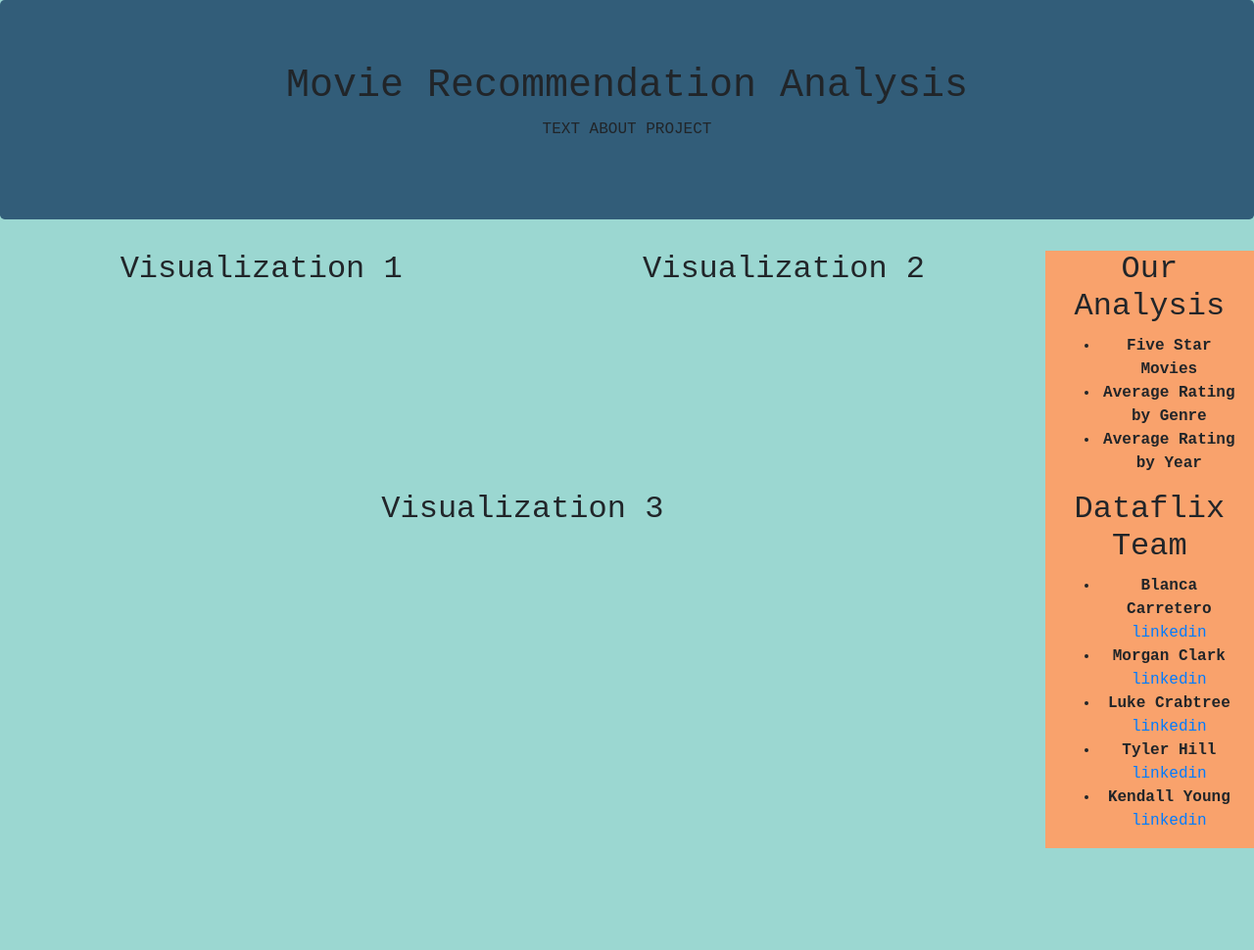
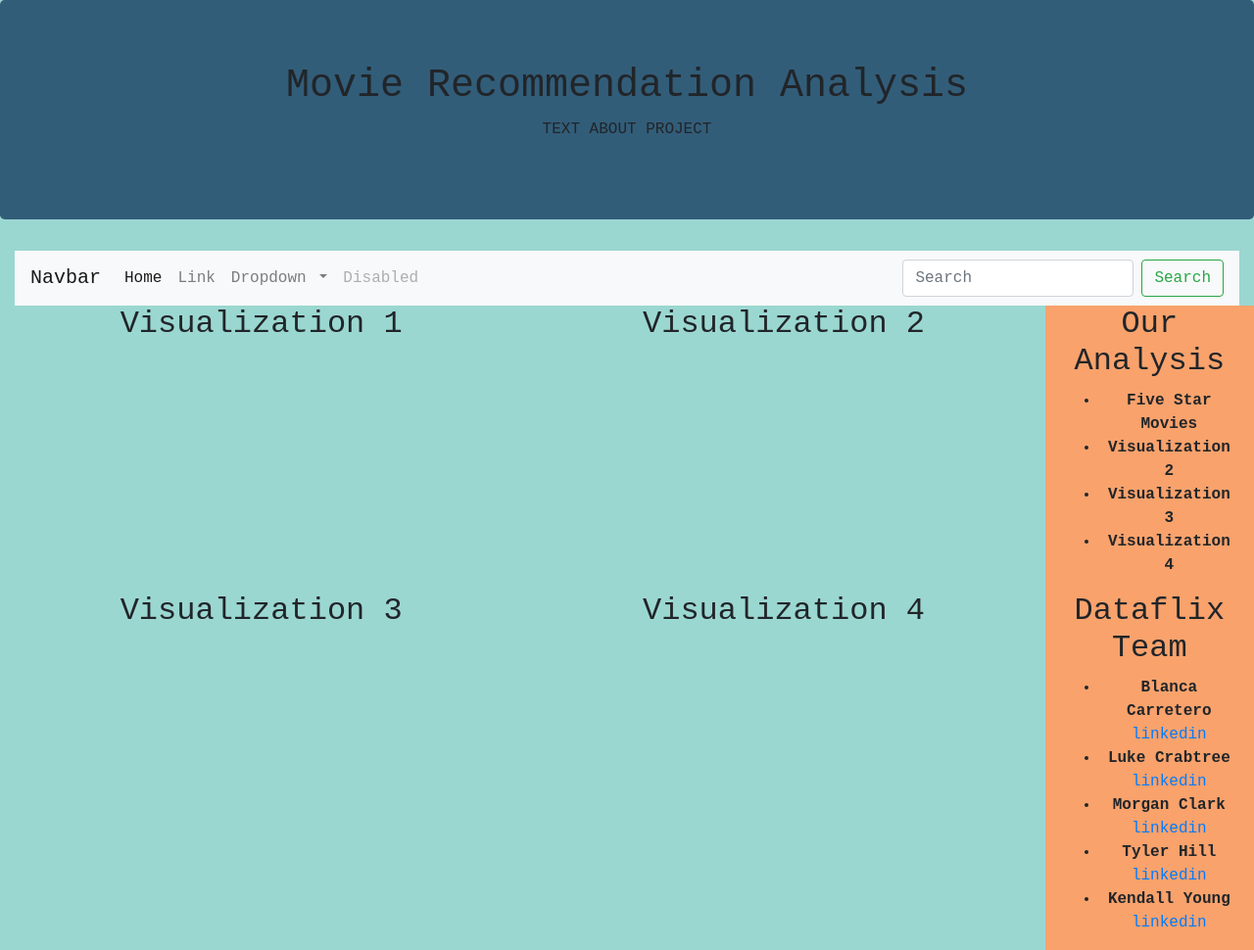
Before and after one commit to blancacarretero/movie-recommendation-engine, a plain HTML site: page index.html in a window 1280 px wide. Shown: the whole page at 98% size. Before the commit the page ends 866 px from the top, so only its background shows below. Drawn offline with nearby package versions, Linux system fonts and the light colour scheme.

Commit message:
Add files via upload

```diff
--- a/index.html
+++ b/index.html
@@ -9,12 +9,10 @@
     <script src="https://code.jquery.com/jquery-3.3.1.slim.min.js" integrity="sha384-q8i/X+965DzO0rT7abK41JStQIAqVgRVzpbzo5smXKp4YfRvH+8abtTE1Pi6jizo" crossorigin="anonymous"></script>
     <script src="https://cdnjs.cloudflare.com/ajax/libs/popper.js/1.14.7/umd/popper.min.js" integrity="sha384-UO2eT0CpHqdSJQ6hJty5KVphtPhzWj9WO1clHTMGa3JDZwrnQq4sF86dIHNDz0W1" crossorigin="anonymous"></script>
     <script src="https://stackpath.bootstrapcdn.com/bootstrap/4.3.1/js/bootstrap.min.js" integrity="sha384-JjSmVgyd0p3pXB1rRibZUAYoIIy6OrQ6VrjIEaFf/nJGzIxFDsf4x0xIM+B07jRM" crossorigin="anonymous"></script>
-    <script src="https://d3js.org/d3.v7.min.js"></script>
 
     <link rel="stylesheet" href="style.css">
   </head>
   <body>
-
       <div class="container-fluid">
         <div class="row">
           <div class="col-md-12 jumbotron text-center">
@@ -22,7 +20,45 @@
             <p>TEXT ABOUT PROJECT</p>
           </div>
         </div>
+        <div class="row">
+        <div class="navbar2 col-md-12">
+      <nav class="navbar navbar-expand-lg navbar-light bg-light">
+            <a class="navbar-brand" href="#">Navbar</a>
+            <button class="navbar-toggler" type="button" data-toggle="collapse" data-target="#navbarSupportedContent" aria-controls="navbarSupportedContent" aria-expanded="false" aria-label="Toggle navigation">
+              <span class="navbar-toggler-icon"></span>
+            </button>
 
+            <div class="collapse navbar-collapse" id="navbarSupportedContent">
+              <ul class="navbar-nav mr-auto">
+                <li class="nav-item active">
+                  <a class="nav-link" href="#">Home <span class="sr-only">(current)</span></a>
+                </li>
+                <li class="nav-item">
+                  <a class="nav-link" href="#">Link</a>
+                </li>
+                <li class="nav-item dropdown">
+                  <a class="nav-link dropdown-toggle" href="#" id="navbarDropdown" role="button" data-toggle="dropdown" aria-haspopup="true" aria-expanded="false">
+                    Dropdown
+                  </a>
+                  <div class="dropdown-menu" aria-labelledby="navbarDropdown">
+                    <a class="dropdown-item" href="#">Action</a>
+                    <a class="dropdown-item" href="#">Another action</a>
+                    <div class="dropdown-divider"></div>
+                    <a class="dropdown-item" href="#">Something else here</a>
+                  </div>
+                </li>
+                <li class="nav-item">
+                  <a class="nav-link disabled" href="#">Disabled</a>
+                </li>
+              </ul>
+              <form class="form-inline my-2 my-lg-0">
+                <input class="form-control mr-sm-2" type="search" placeholder="Search" aria-label="Search">
+                <button class="btn btn-outline-success my-2 my-sm-0" type="submit">Search</button>
+              </form>
+            </div>
+          </nav>
+        </div>
+        </div>
           <div class="row">
             <div class="col-md-5">
 
@@ -38,37 +74,39 @@
               <!-- visual  -->
 
             </div>
-
-
-
             <div class="col-md-2">
 
                   <h2>Our Analysis</h2>
                   <ul>
                     <li><strong>Five Star Movies</strong> </li>
-                                      <li><strong>Average Rating by Genre </strong> </li>
-                                      <li><strong>Average Rating by Year</strong> </li>
-
+                    <li><strong>Visualization 2 </strong> </li>
+                    <li><strong>Visualization 3</strong> </li>
+                    <li><strong>Visualization 4</strong> </li>
                   </ul>
                   </div>
 
-                                    <div class="col-md-10">
+                  <div class="col-md-5">
 
                     <h2>Visualization 3</h2>
 
                     <!-- visual  -->
 
                   </div>
+                  <div class="col-md-5">
 
+                    <h2>Visualization 4</h2>
+
+                    <!-- visual  -->
+
+                  </div>
 
                   <div class="col-md-2">
 
                   <h2>Dataflix Team</h2>
                   <ul>
                     <li><strong>Blanca Carretero</strong> <a href="#">linkedin</a></li>
+                    <li><strong>Luke Crabtree</strong> <a href="#">linkedin</a></li>
                     <li><strong>Morgan Clark</strong> <a href="#">linkedin</a></li>
-                                      <li><strong>Luke Crabtree</strong> <a href="#">linkedin</a></li>
-
                     <li><strong>Tyler Hill</strong> <a href="#">linkedin</a></li>
                     <li><strong>Kendall Young</strong> <a href="#">linkedin</a></li>
                   </ul>
@@ -83,4 +121,3 @@
               </div>
 
             </div>
-       </body>
```
Lines whose indentation alone changed are shown as unchanged.
